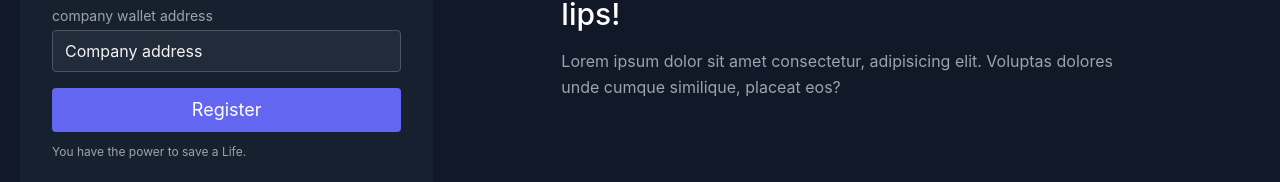
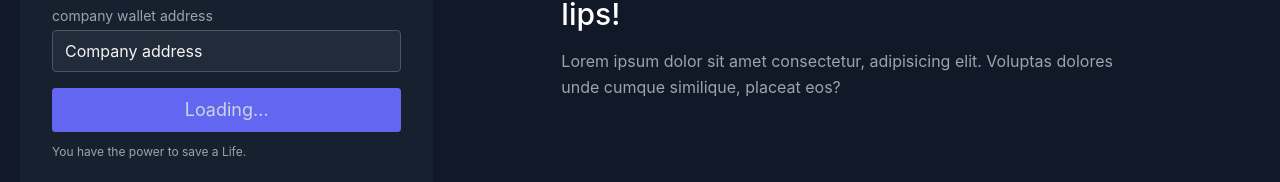
Before and after one commit to Donate-for-purpose/Frontend, a Next.js app: page /register in a window 1280 px wide. Shown: the part 386-568 px from the top of the page. Built offline with nearby package versions, Linux system fonts and the light colour scheme; what wagmi would draw is missing.

Commit message:
loading buttonn

```diff
--- a/pages/register/index.tsx
+++ b/pages/register/index.tsx
@@ -4,6 +4,7 @@ import Navbar from '../../components/Navbar'
 function register() {
     const [companyName, setCompanyName]=useState('');
     const [companyAddress, setCompanyAddress]=useState('Company address');
+    const [loading,setLoading]=useState(false);
 
     return (
         <>
@@ -24,7 +25,7 @@ function register() {
                         </div>
 
 
-                        <button className="text-white bg-indigo-500 border-0 py-2 px-8 focus:outline-none hover:bg-indigo-600 rounded text-lg">Register</button>
+                        <button className="text-white bg-indigo-600 border-0  focus:outline-none hover:bg-indigo-700 rounded text-lg">{loading?<p className=' py-2 px-8 rounded'>Register</p>:<p className=' py-2 px-8 rounded text-slate-300 bg-indigo-500'>Loading...</p>}</button>
                         <p className="text-xs mt-3">You have the power to save a Life.</p>
                     </div>
                     <div className=" mt-8 w-full lg:ml-20 md:w-1/2 sm:w-full  md:pl-12 lg:pr-0 sm:mt-8 md:mt-8">
```
Also changed, not shown: 2 other files (tests, documents, lock files or other folders).
